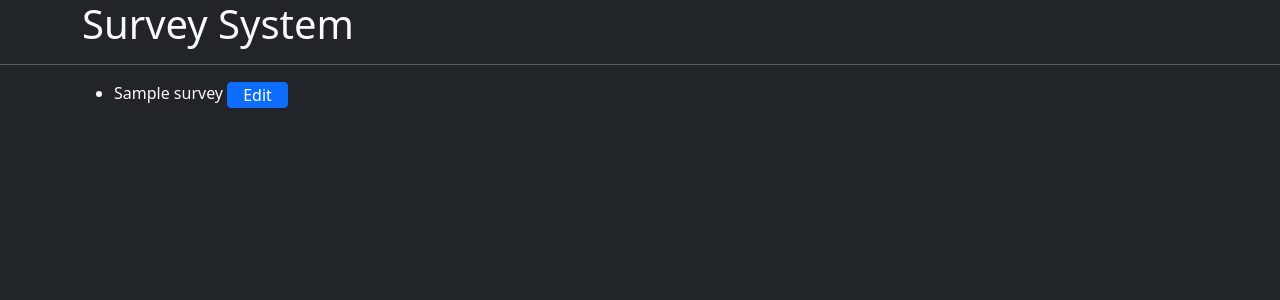
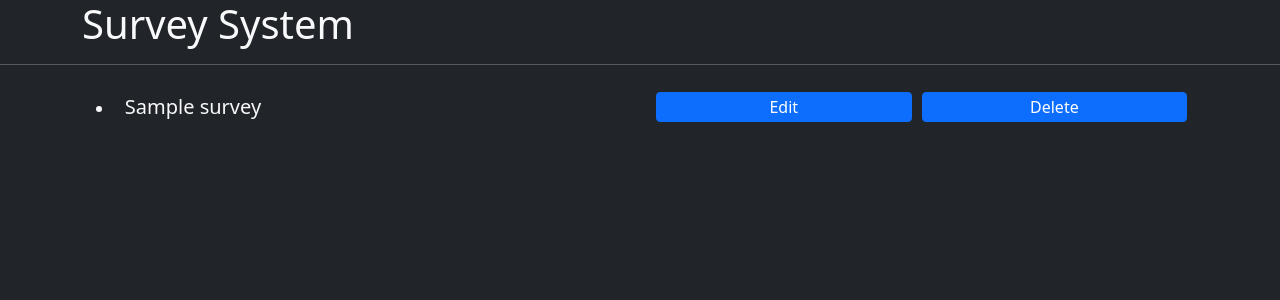
Before and after one commit to nicofreundt/school_project, a Django app: page /survey/overview/ in a window 1280 px wide. Shown: the top 300 px of the page. Run offline with Django 4.2, Linux system fonts and the light colour scheme; tables that the repository leaves empty hold one stand-in row (values such as "Sample post").

Commit message:
Added CSS-Styling and new "Delete"-Button

```diff
--- a/survey/templates/survey/overview.html
+++ b/survey/templates/survey/overview.html
@@ -6,9 +6,10 @@
 <ul>
   {% for survey in surveys %}
   <li>
-    <form>
+    <form style="display: grid; grid-auto-flow: column; grid-template-columns: 50% 25% 25%; font-size: 125%; padding: 1%">
       {{ survey.title }}
-      <button type="button" class="btn btn-primary" style="padding: 0px 15px;" onclick="location.href='{% url 'survey_edit' survey=survey.id %}'">Edit</button>
+      <button type="button" class="btn btn-primary" style="padding: 0px; margin: 0px 10px 0px 0px" onclick="location.href='{% url 'survey_edit' survey=survey.id %}'">Edit</button>
+      <button type="button" class="btn btn-primary" style="padding: 0px;" onclick="location.href='{% url 'survey_edit' survey=survey.id %}'">Delete</button>
     </form>
   </li>
   {% endfor %}
```
